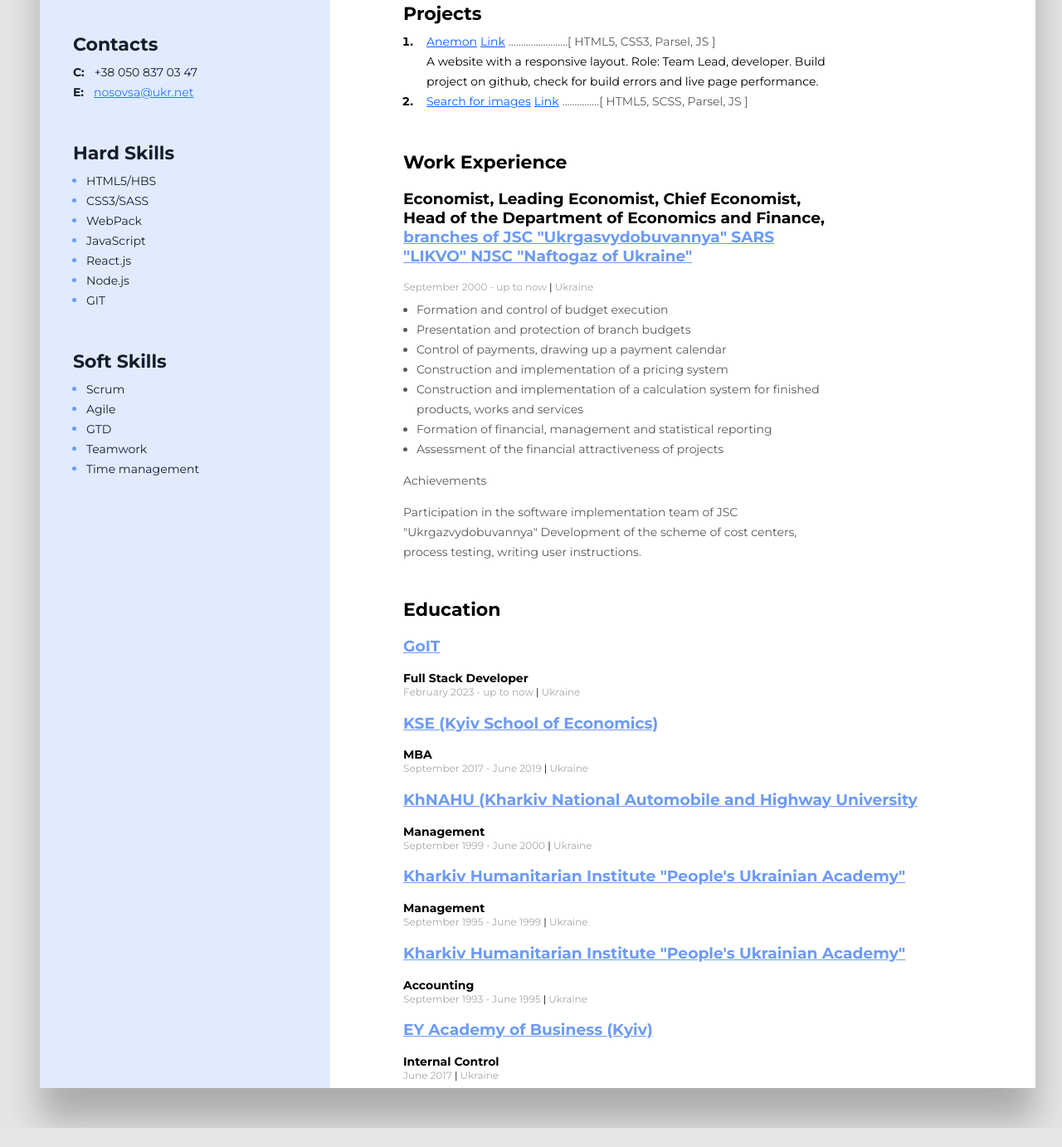
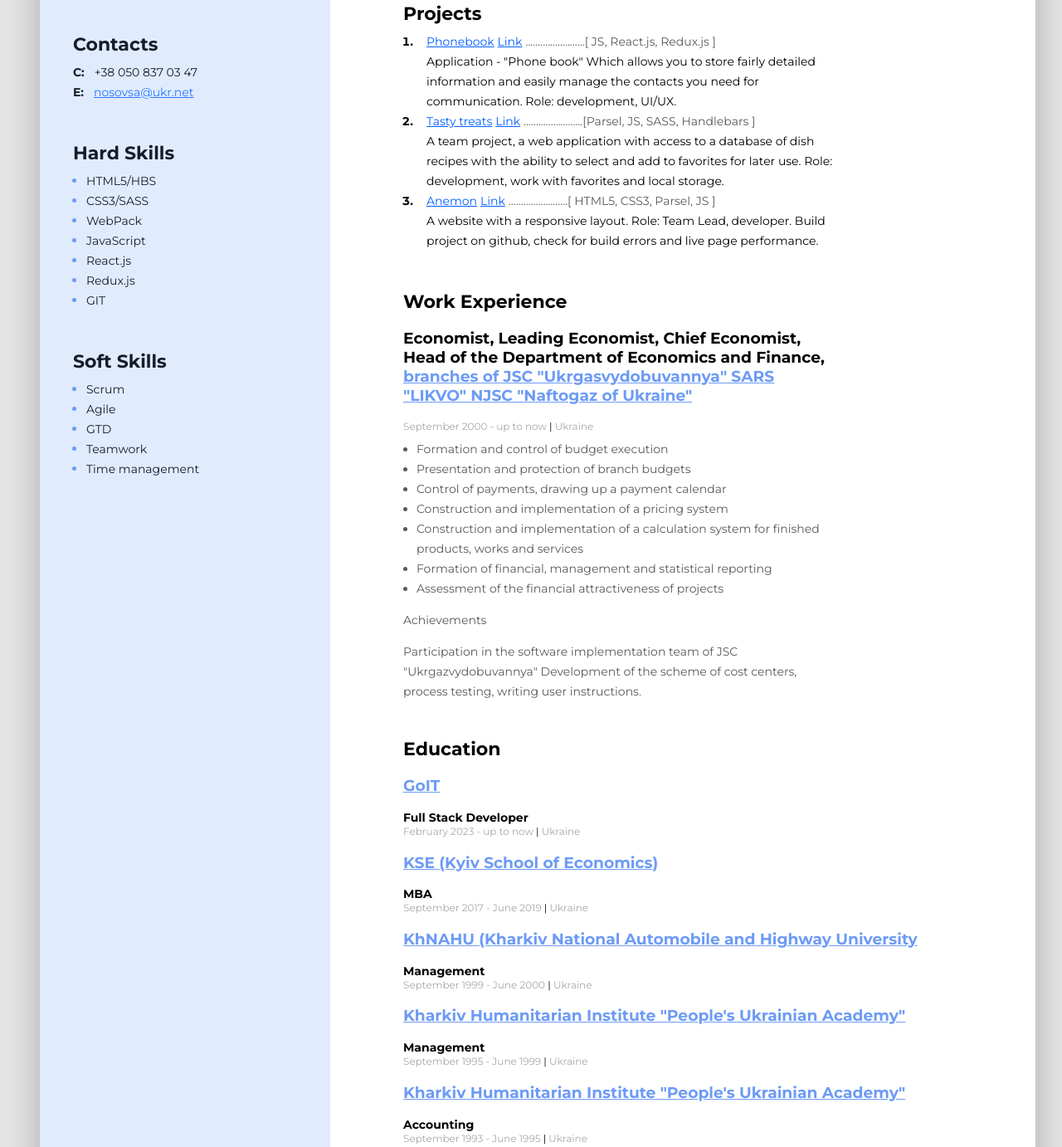
Before and after one commit to NosovSA76/resume, a plain HTML site: page index.html in a window 1280 px wide. Shown: the part 512-1894 px from the top of the page at 83% size. Before the commit the page ends 1871 px from the top, so only its background shows below. Drawn offline with Linux system fonts and the light colour scheme; a web font is replaced by a local one.

Commit message:
Update index.html

```diff
--- a/index.html
+++ b/index.html
@@ -42,6 +42,49 @@
           <ol class="projects-list">
             <li class="project-item">
               <a
+                href="https://nosovsa76.github.io/goit-react-hw-07-phonebook/"
+                class="project-item-archor"
+                >Phonebook</a
+              >
+              <a
+                href="https://github.com/NosovSA76/goit-react-hw-07-phonebook"
+                class="project-item-archor"
+                >Link</a
+              >
+              <span class="project-item-text">
+                ........................[ JS, React.js, Redux.js ]</span
+              >
+              <p class="project-role">
+                Application - "Phone book" Which allows you to store fairly
+                detailed information and easily manage the contacts you need for
+                communication. Role: development, UI/UX.
+              </p>
+            </li>
+
+            <li class="project-item">
+              <a
+                href="https://songlad.github.io/tasty-treats-team-project/"
+                class="project-item-archor"
+                >Tasty treats</a
+              >
+              <a
+                href="https://github.com/SonGlad/tasty-treats-team-project"
+                class="project-item-archor"
+                >Link</a
+              >
+              <span class="project-item-text">
+                ........................[Parsel, JS, SASS, Handlebars ]</span
+              >
+              <p class="project-role">
+                A team project, a web application with access to a database of
+                dish recipes with the ability to select and add to favorites for
+                later use. Role: development, work with favorites and local
+                storage.
+              </p>
+            </li>
+
+            <li class="project-item">
+              <a
                 href="https://nosovsa76.github.io/Grup09Proj/"
                 class="project-item-archor"
                 >Anemon</a
@@ -59,21 +102,6 @@
                 Build project on github, check for build errors and live page
                 performance.
               </p>
-            </li>
-            <li class="project-item">
-              <a
-                href="https://nosovsa76.github.io/goit-js-hw-11/"
-                class="project-item-archor"
-                >Search for images</a
-              >
-              <a
-                href="https://github.com/NosovSA76/goit-js-hw-11"
-                class="project-item-archor"
-                >Link</a
-              >
-              <span class="project-item-text"
-                >...............[ HTML5, SCSS, Parsel, JS ]</span
-              >
             </li>
             <!-- <li class="project-item">
               <a
@@ -210,23 +238,6 @@
               September 1993 - June 1995 <span class="line">|</span> Ukraine
             </p>
           </div>
-
-          <!-- Seminar1 -->
-          <div class="University1">
-            <h3>
-              <a
-                class="Blue"
-                href="https://eyacademyukraine.com/"
-                target="_ blank"
-              >
-                EY Academy of Business (Kyiv)</a
-              >
-            </h3>
-            <h4 class="my-profesion">Internal Control</h4>
-            <p class="work-period">
-              June 2017 <span class="line">|</span> Ukraine
-            </p>
-          </div>
         </div>
       </div>
 
@@ -271,7 +282,7 @@
               <span class="skills-list-text">React.js</span>
             </li>
             <li class="skil-list-item">
-              <span class="skills-list-text">Node.js</span>
+              <span class="skills-list-text">Redux.js</span>
             </li>
             <li class="skil-list-item">
               <span class="skills-list-text">GIT</span>
```
